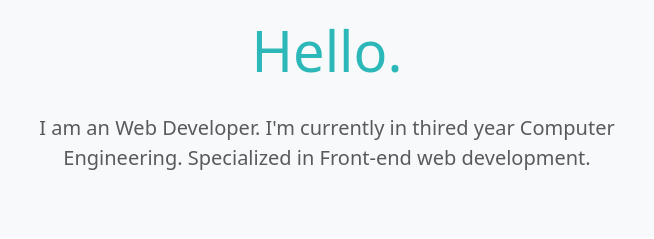
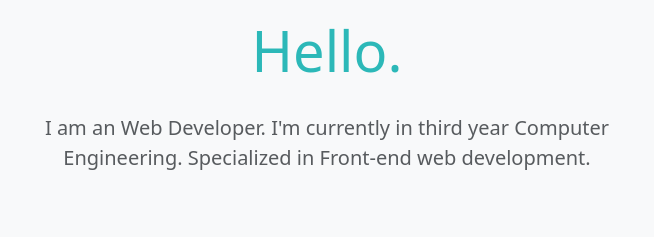
Before and after one commit to Minhajul-Abidin/html-portfolio, a plain HTML site: page index.html in a window 1280 px wide. Shown: the part 917-1156 px from the top of the page, 313-967 px from the left. Drawn offline with nearby package versions, Linux system fonts and the light colour scheme.

Commit message:
Update index.html

```diff
--- a/index.html
+++ b/index.html
@@ -41,7 +41,7 @@
         />
         <h1 class="display-4">Hello.</h1>
         <p class="col-lg-8 mx-auto fs-5 text-muted">
-          I am an Web Developer. I'm currently in thired year Computer
+          I am an Web Developer. I'm currently in third year Computer
           Engineering. Specialized in Front-end web development.
         </p>
       </div>
```
